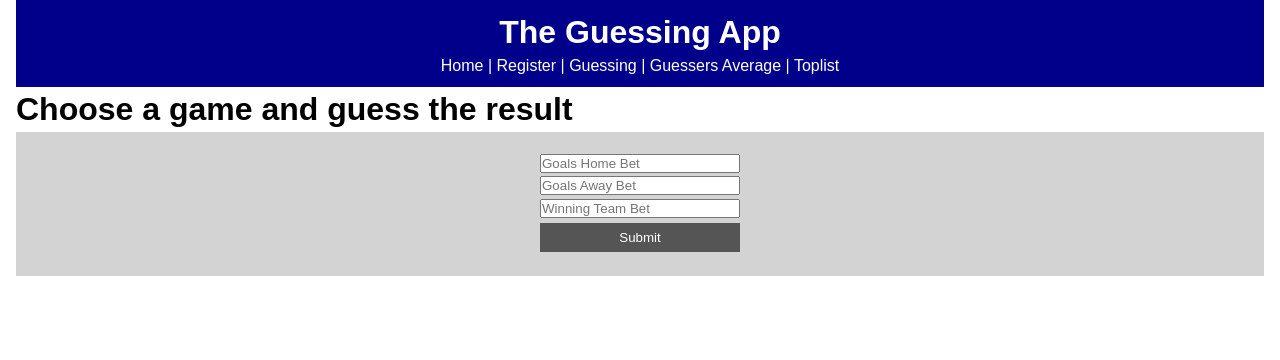
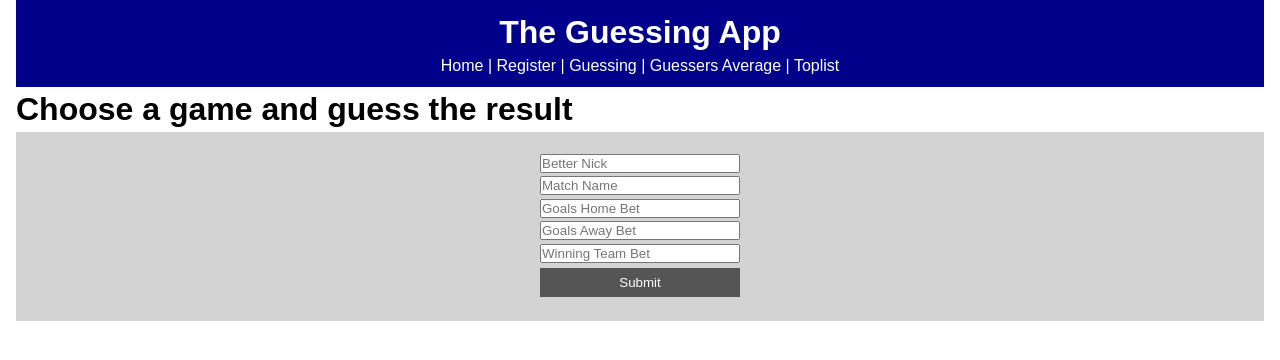
Before and after one commit to carlschlyter/my_thesis_b, a React (Create React App) app: page /guessing in a window 1280 px wide. Shown: the top 360 px of the page. Built offline with nearby package versions, Linux system fonts and the light colour scheme; no server answers.

Commit message:
All main now planned functions seem to work

```diff
--- a/src/App.js
+++ b/src/App.js
@@ -78,8 +78,8 @@ regUser = ({FirstName, LastName, Email, UserName, PassWord, City}) => {
 createGuess = ({BetterNick, MatchName, GoalsHomeBet, GoalsAwayBet, WinningTeamBet}) => {
 
   axios.post('http://localhost/examensarbete_a/api/bets/create.php', {
-    // BetterNick: BetterNick,
-    // MatchName: MatchName,
+    BetterNick: BetterNick,
+    MatchName: MatchName,
     GoalsHomeBet: GoalsHomeBet,
     GoalsAwayBet: GoalsAwayBet,
     WinningTeamBet: WinningTeamBet
--- a/src/components/CreateGuess.js
+++ b/src/components/CreateGuess.js
@@ -3,8 +3,8 @@ import React, { Component } from 'react'
 export default class CreateGuess extends Component {
 
     state = {
-        // BetterNick:'',
-        // MatchName:'',
+        BetterNick:'',
+        MatchName:'',
         GoalsHomeBet:'',
         GoalsAwayBet:'',
         WinningTeamBet:''
@@ -18,15 +18,15 @@ export default class CreateGuess extends Component {
         e.preventDefault();
 
         this.props.createGuess({
-            // BetterNick: this.state.BetterNick,
-            // MatchName: this.state.MatchName,
+            BetterNick: this.state.BetterNick,
+            MatchName: this.state.MatchName,
             GoalsHomeBet: this.state.GoalsHomeBet,
             GoalsAwayBet: this.state.GoalsAwayBet,
             WinningTeamBet: this.state.WinningTeamBet
         });
 
-        // this.setState({ BetterNick: ''});
-        // this.setState({ MatchName: ''});
+        this.setState({ BetterNick: ''});
+        this.setState({ MatchName: ''});
         this.setState({ GoalsHomeBet: ''});
         this.setState({ GoalsAwayBet: ''});
         this.setState({ WinningTeamBet: ''});
@@ -36,8 +36,8 @@ export default class CreateGuess extends Component {
         return (
             <div>
                 <form onSubmit={this.onSubmit} style={regFormStyle}>
-                    {/* <input className="std-input" id="BetterNick" type="text" name="BetterNick" placeholder="Better Nick" value={this.state.BetterNick} onChange={this.onChange}/><br/>    */}
-                    {/* <input className="std-input" id="MatchName" type="text" name="MatchName" placeholder="Match Name" value={this.state.MatchName} onChange={this.onChange}/><br/> */}
+                    <input className="std-input" id="BetterNick" type="text" name="BetterNick" placeholder="Better Nick" value={this.state.BetterNick} onChange={this.onChange}/><br/>
+                    <input className="std-input" id="MatchName" type="text" name="MatchName" placeholder="Match Name" value={this.state.MatchName} onChange={this.onChange}/><br/>
                     <input className="std-input" id="GoalsHomeBet" type="text" name="GoalsHomeBet" placeholder="Goals Home Bet" value={this.state.GoalsHomeBet} onChange={this.onChange}/><br/>
                     <input className="std-input" id="GoalsAwayBet" type="text" name="GoalsAwayBet" placeholder="Goals Away Bet" value={this.state.GoalsAwayBet} onChange={this.onChange}/><br/>
                     <input className="std-input" id="WinningTeamBet" type="text" name="WinningTeamBet" placeholder="Winning Team Bet" value={this.state.WinningTeamBet} onChange={this.onChange}/><br/>
```
